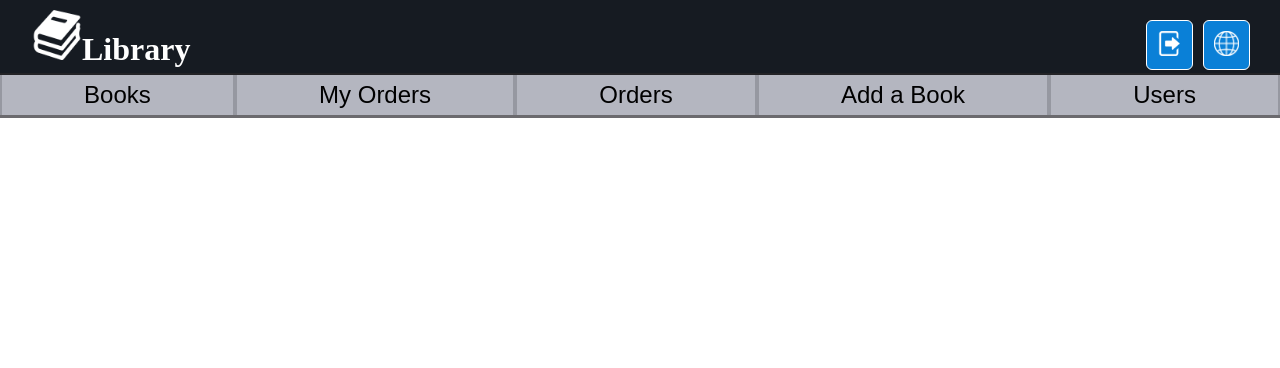
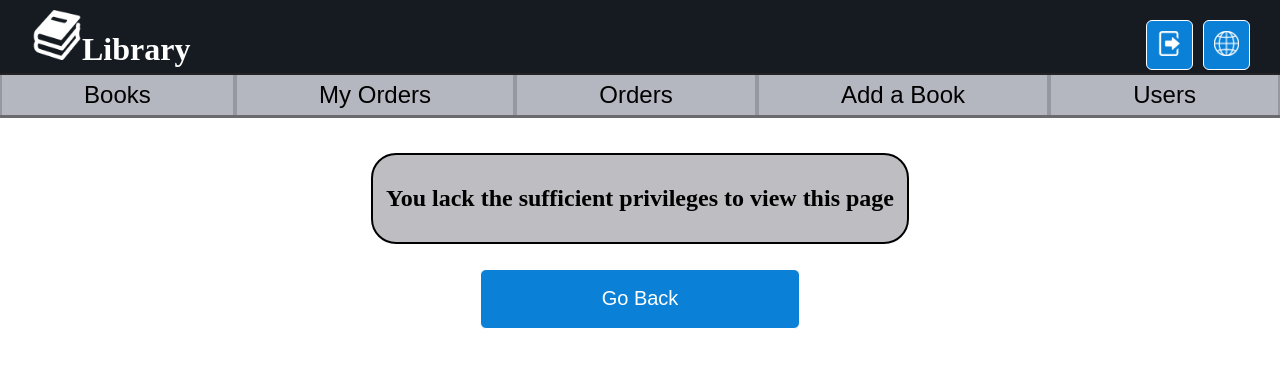
Before and after one commit to SirJohanot/library-angular, an Angular app: page /unauthorized in a window 1280 px wide. Before the commit this address led to /. Shown: the top 368 px of the page. Built offline with nearby package versions, Linux system fonts and the light colour scheme.

Commit message:
added the Unauthorized page

```diff
--- a/src/app/app-routing.module.ts
+++ b/src/app/app-routing.module.ts
@@ -5,6 +5,7 @@ import { BooksComponent } from './pages/books/books.component';
 import { OrdersComponent } from './pages/orders/orders.component';
 import { SignInComponent } from './pages/sign-in/sign-in.component';
 import { SignUpComponent } from './pages/sign-up/sign-up.component';
+import { UnauthorizedComponent } from './pages/unauthorized/unauthorized.component';
 import { UsersComponent } from './pages/users/users.component';
 
 const routes: Routes = [
@@ -15,6 +16,10 @@ const routes: Routes = [
   {
     path: 'sign-up',
     component: SignUpComponent
+  },
+  {
+    path: 'unauthorized',
+    component: UnauthorizedComponent
   },
   {
     path: 'books',
--- a/src/app/app.module.ts
+++ b/src/app/app.module.ts
@@ -14,6 +14,7 @@ import { OrdersComponent } from './pages/orders/orders.component';
 import { SignInComponent } from './pages/sign-in/sign-in.component';
 import { SignUpComponent } from './pages/sign-up/sign-up.component';
 import { UsersComponent } from './pages/users/users.component';
+import { UnauthorizedComponent } from './pages/unauthorized/unauthorized.component';
 
 @NgModule({
   declarations: [
@@ -26,7 +27,8 @@ import { UsersComponent } from './pages/users/users.component';
     BooksComponent,
     OrdersComponent,
     AddBookComponent,
-    UsersComponent
+    UsersComponent,
+    UnauthorizedComponent
   ],
   imports: [
     BrowserModule,
--- /dev/null
+++ b/src/app/pages/unauthorized/unauthorized.component.html
@@ -0,0 +1,10 @@
+<section id="main-content">
+    <div id="main-content-centered-element">
+        <div class="container round-bordered-subject main-page-message">
+            <h1>You lack the sufficient privileges to view this page</h1>
+        </div>
+    </div>
+    <div class="buttons-container">
+        <button type="button" (click)="backClicked()">Go Back</button>
+    </div>
+</section>
--- /dev/null
+++ b/src/app/pages/unauthorized/unauthorized.component.ts
@@ -0,0 +1,17 @@
+import { Location } from '@angular/common';
+import { Component } from '@angular/core';
+
+@Component({
+  selector: 'app-unauthorized',
+  templateUrl: './unauthorized.component.html',
+  styleUrls: ['./unauthorized.component.css']
+})
+export class UnauthorizedComponent {
+
+  constructor(private _location: Location) {
+  }
+
+  backClicked() {
+    this._location.back();
+  }
+}
```
Also changed, not shown: src/app/pages/unauthorized/unauthorized.component.css (added), 1 other file (tests, documents, lock files or other folders).
